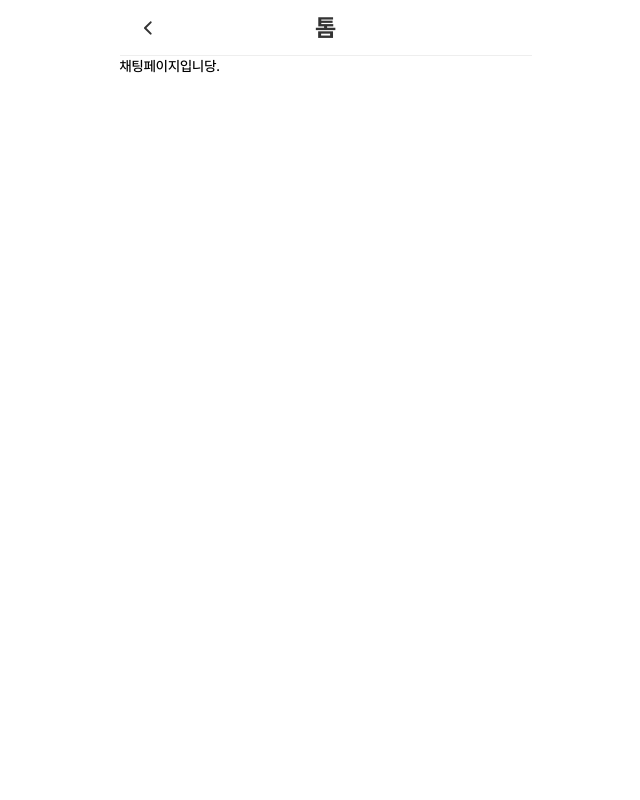
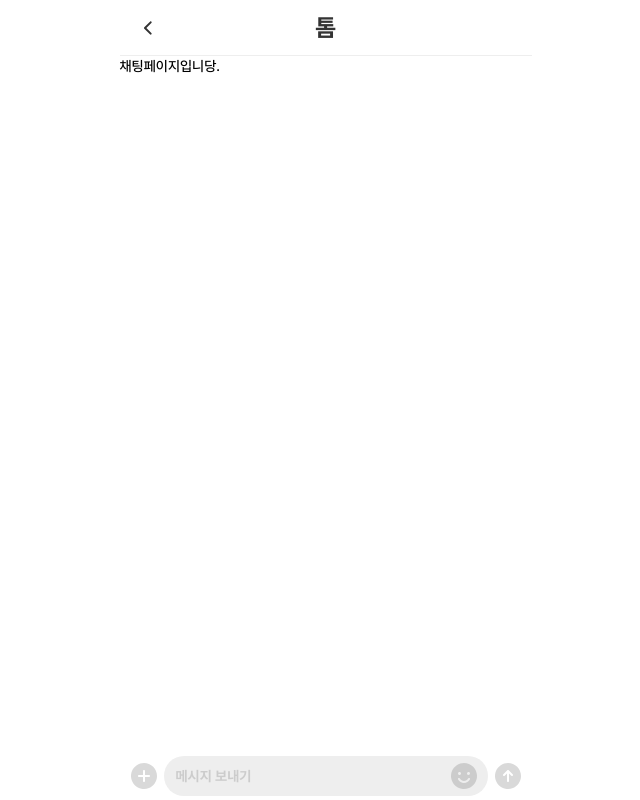
Before and after one commit to LoFin-official/LoFin-FE, a Next.js app: page /chat in a window 1280 px wide. Shown: the whole page, without its empty margins (307-947 px from the left). Built offline with nearby package versions, Linux system fonts and the light colour scheme.

Commit message:
📝 Update : 채팅 페이지 - 채팅바 컴포넌트 연결

```diff
--- a/src/pages/chat/index.tsx
+++ b/src/pages/chat/index.tsx
@@ -1,4 +1,4 @@
-import BottomBar from '@/components/shared/BottomBar';
+import ChattingBar from '@/components/shared/ChattingBar';
 import Header from '@/components/shared/Header';
 import React, { ReactNode } from 'react';
 
@@ -9,8 +9,9 @@ export default function ChatPage() {
 ChatPage.getLayout = (page: ReactNode) => {
   return (
     <>
-      <Header>톰</Header>
+      <Header>톰</Header> {/* 연결 시 상대방 닉네임 적용 */}
       {page}
+      <ChattingBar></ChattingBar>
     </>
   );
 };
```
